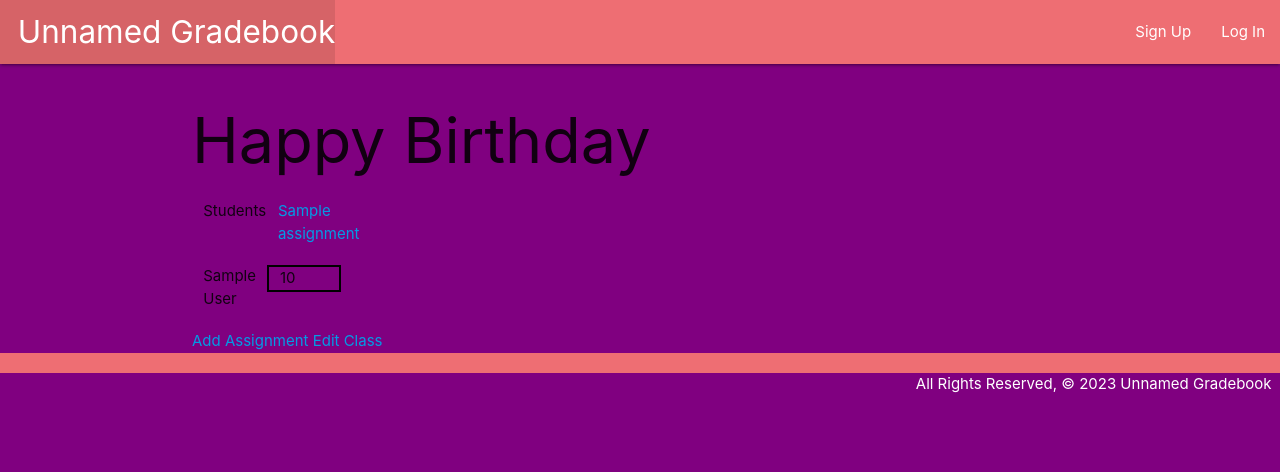
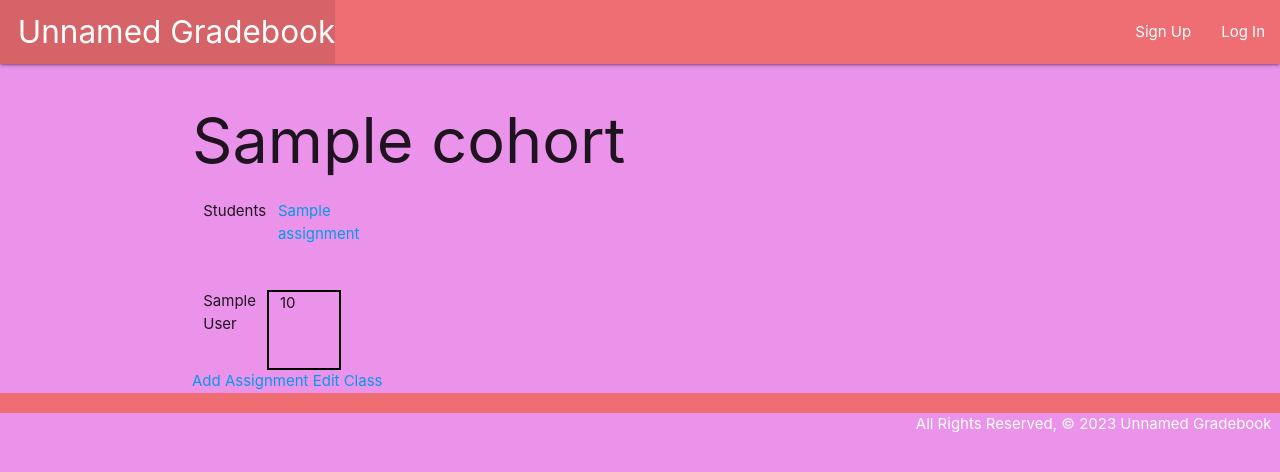
Before and after one commit to Tastebucket/Unnamed-Gradebook, a Django app: page /cohorts/1/ in a window 1280 px wide. Shown: the top 472 px of the page. Run offline with Django 4.2, Linux system fonts and the light colour scheme; tables that the repository leaves empty hold one stand-in row (values such as "Sample post").

Commit message:
styling and scraping

```diff
--- a/gradebookapp/main_app/static/css/style.css
+++ b/gradebookapp/main_app/static/css/style.css
@@ -1,3 +1,11 @@
 body {
-    background-color: purple;
+    background-color: rgb(235, 147, 235);
 }
+
+.col {
+    height: 80px;
+}
+
+.row {
+    margin: 0;
+}
--- a/gradebookapp/main_app/templates/cohorts/detail.html
+++ b/gradebookapp/main_app/templates/cohorts/detail.html
@@ -1,7 +1,7 @@
 {% extends 'base.html' %}
 {% block content %}
-    <h1>Happy Birthday</h1>
-    <div class="row">
+    <h1>{{cohort.title}}</h1>
+    <div class="row" style="margin-bottom: 10px;">
         <div class="col s1">Students</div>
         {% for assignment in cohort.assignment_set.all %}
            <a href="{% url 'assignments_update' assignment.id %}">
```
